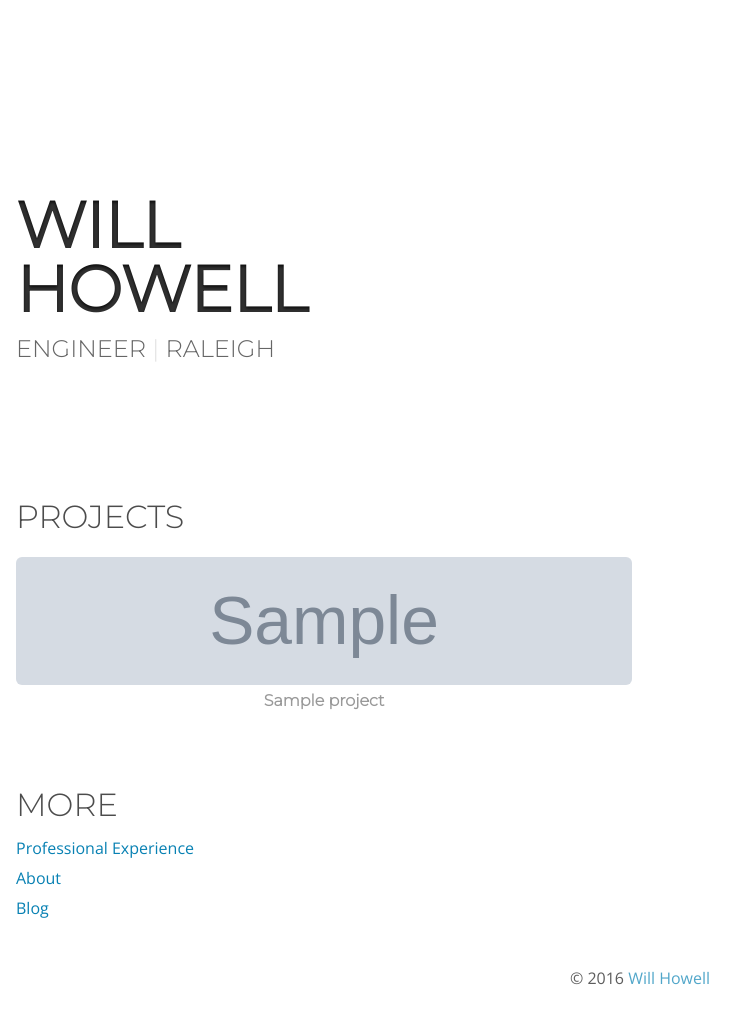
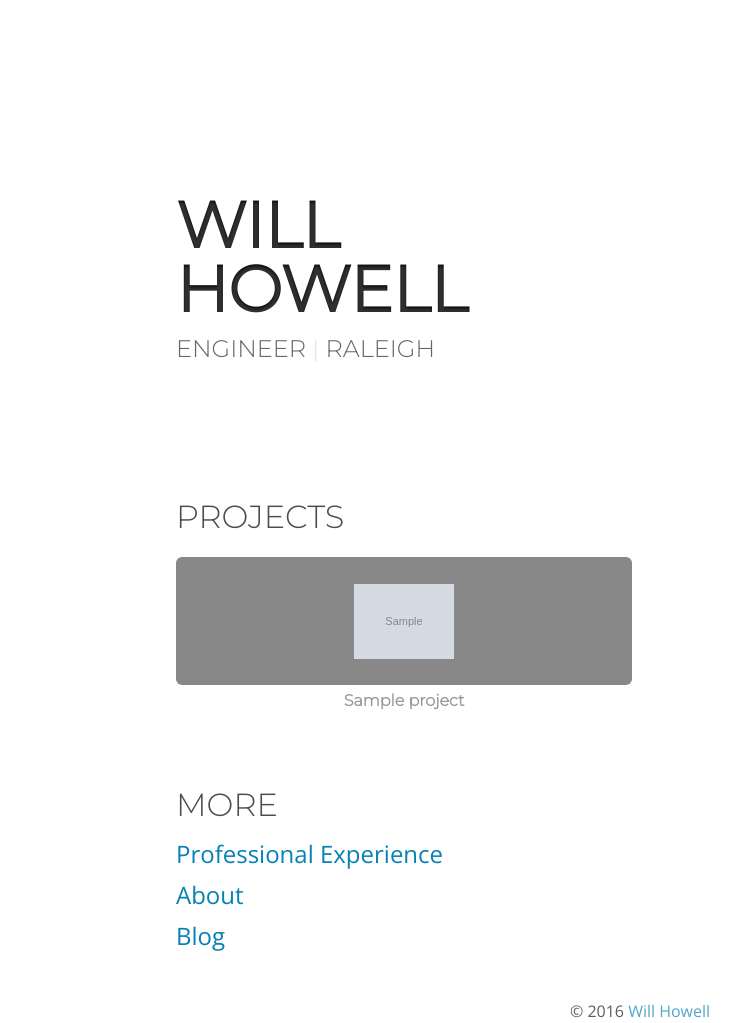
Before and after one commit to willshowell/portfolio, a Django app: page / in a window 1280 px wide. Shown: the part 363-1386 px from the top of the page, without its empty margins (0-756 px from the left). Before the commit the page ends 1348 px from the top, so only its background shows below. Run offline with Django 3.2, Linux system fonts and the light colour scheme; tables that the repository leaves empty hold one stand-in row (values such as "Sample post"); grey boxes marked "Sample" are stand-in pictures.

Commit message:
Make some tweaks to design of homepage

```diff
--- a/portfolioapp/static/portfolio/css/custom.css
+++ b/portfolioapp/static/portfolio/css/custom.css
@@ -26,6 +26,7 @@ ol, ul {
 }
 li {
   margin-top: 8px;
+  font-size: 24px;
 }
 a {
   text-decoration: none;
@@ -95,6 +96,8 @@ h5 {
 /* General */
 .container {
   padding: 0 16px;
+  max-width: 960px;
+  margin: 0 auto;
 }
 article {
   padding-top: 64px;
@@ -123,8 +126,7 @@ footer {
   background-color: #ddd;
   background-repeat: no-repeat;
   background-position: center;
-  background-size: 100%;
-
+  background-size: 100px;
   height: 128px;
 
   border-radius: 6px;
--- a/portfolioapp/templates/portfolio/home.html
+++ b/portfolioapp/templates/portfolio/home.html
@@ -17,8 +17,10 @@
     <section class="project-section col-{% if forloop.counter0|divisibleby:2 %}left{% else %}right{% endif %}">
       <a href="{% url 'project_detail' project.id %}">
         <div id="" class="project" style="{% if project.background_image %}
+        {% load static %}
         background-image: url('{{ project.background_image }}');
-        {% elif project.background_color %}
+        {% endif %}
+        {% if project.background_color %}
         background-color: {{ project.background_color }};
         {% endif %}
         ">
```
